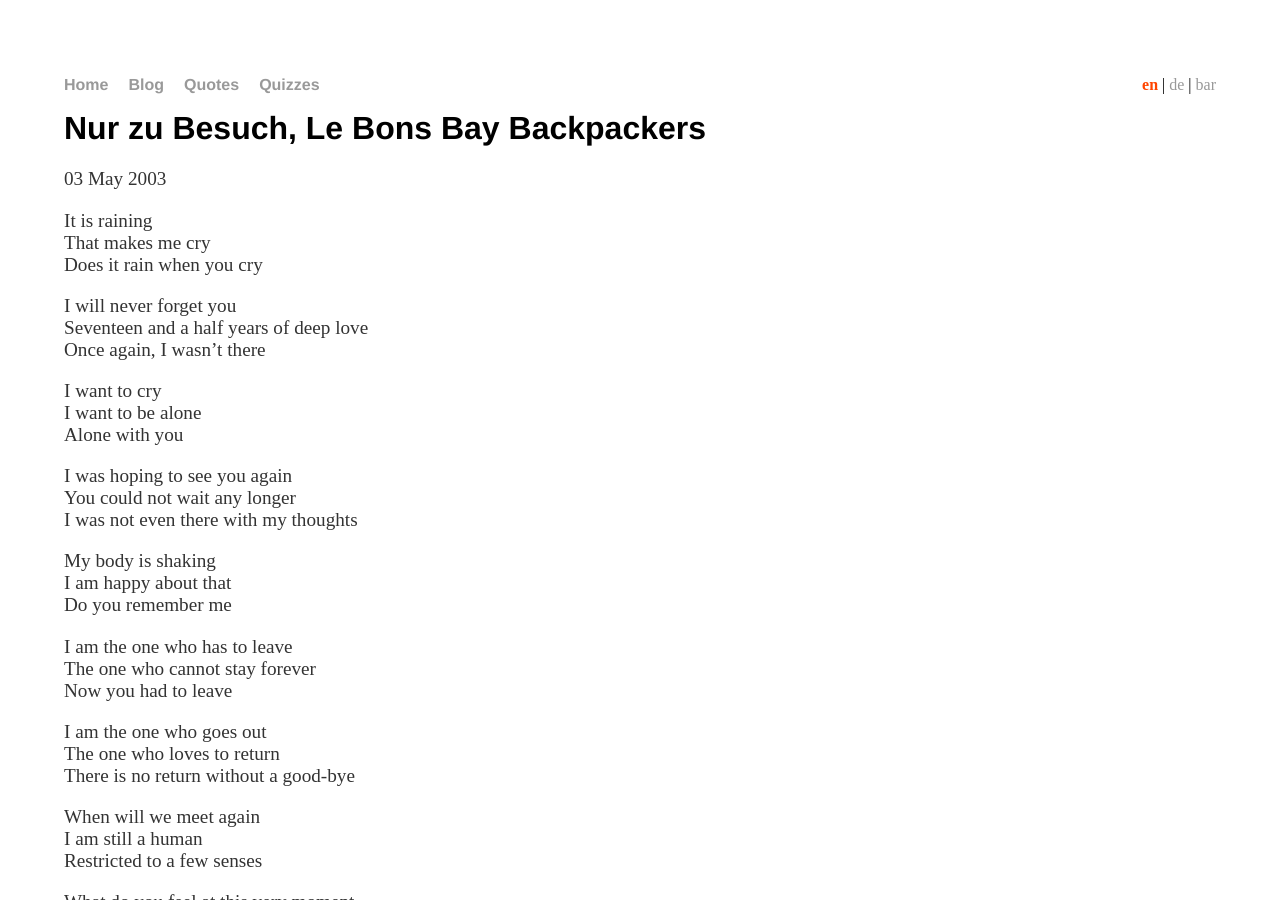
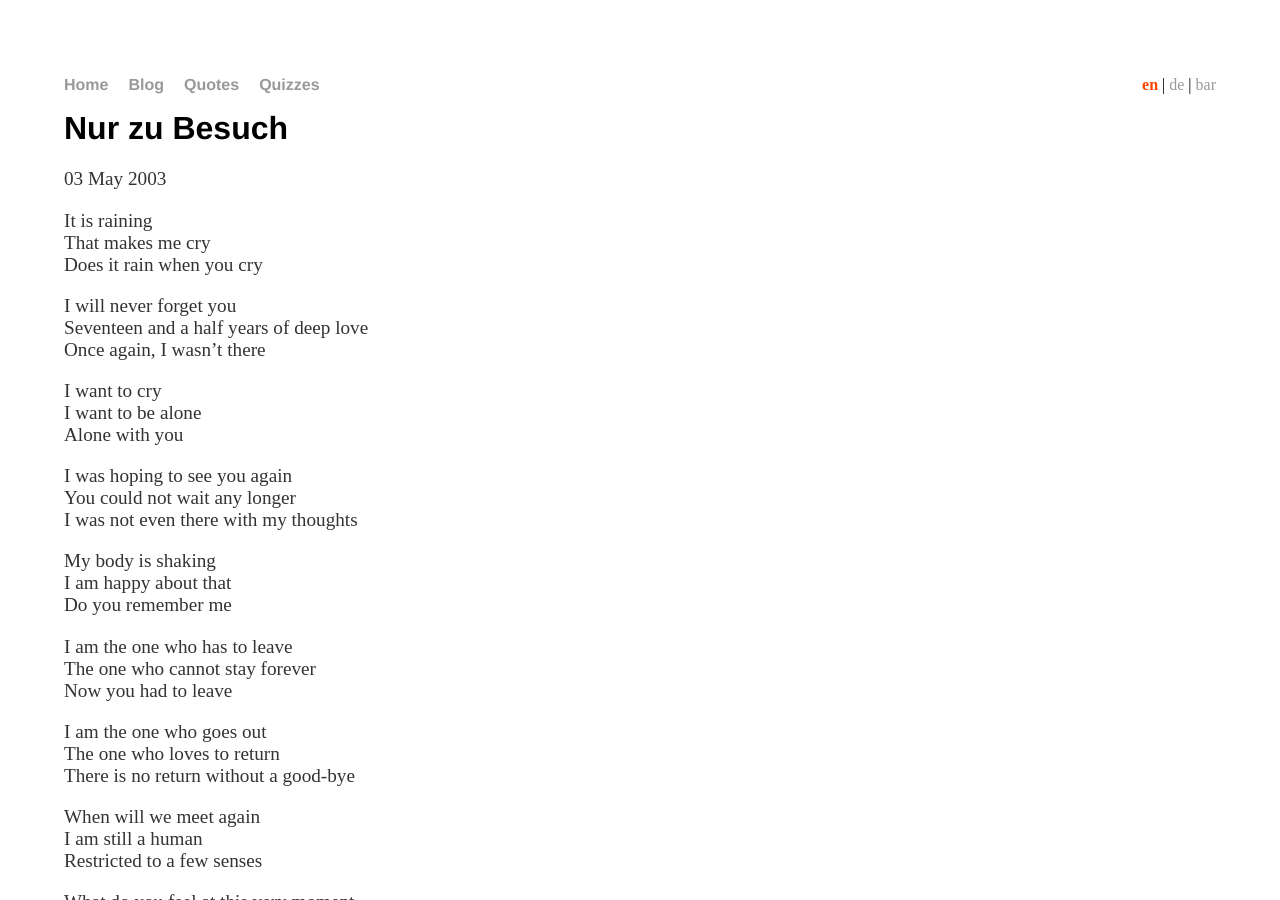
Before and after one commit to rudiverse/rudiverse.github.io, a Jekyll site: the page built from _posts/2003-05-03-Nur-zu-Besuch.md, in a window 1280 px wide and 900 px high. Built offline with Jekyll 4.4.1, drawn with Linux system fonts in a browser that asks for light colours.

Commit message:
Remove location from title in "Nur zu Besuch"

```diff
--- a/_posts/2003-05-03-Nur-zu-Besuch.md
+++ b/_posts/2003-05-03-Nur-zu-Besuch.md
@@ -1,5 +1,5 @@
 ---
-title: "Nur zu Besuch, Le Bons Bay Backpackers"
+title: "Nur zu Besuch"
 date: 2003-05-03
 # for each of the languages (en|de|bar), indicate level (required|enhancing|minor|none)
 en: required
```
